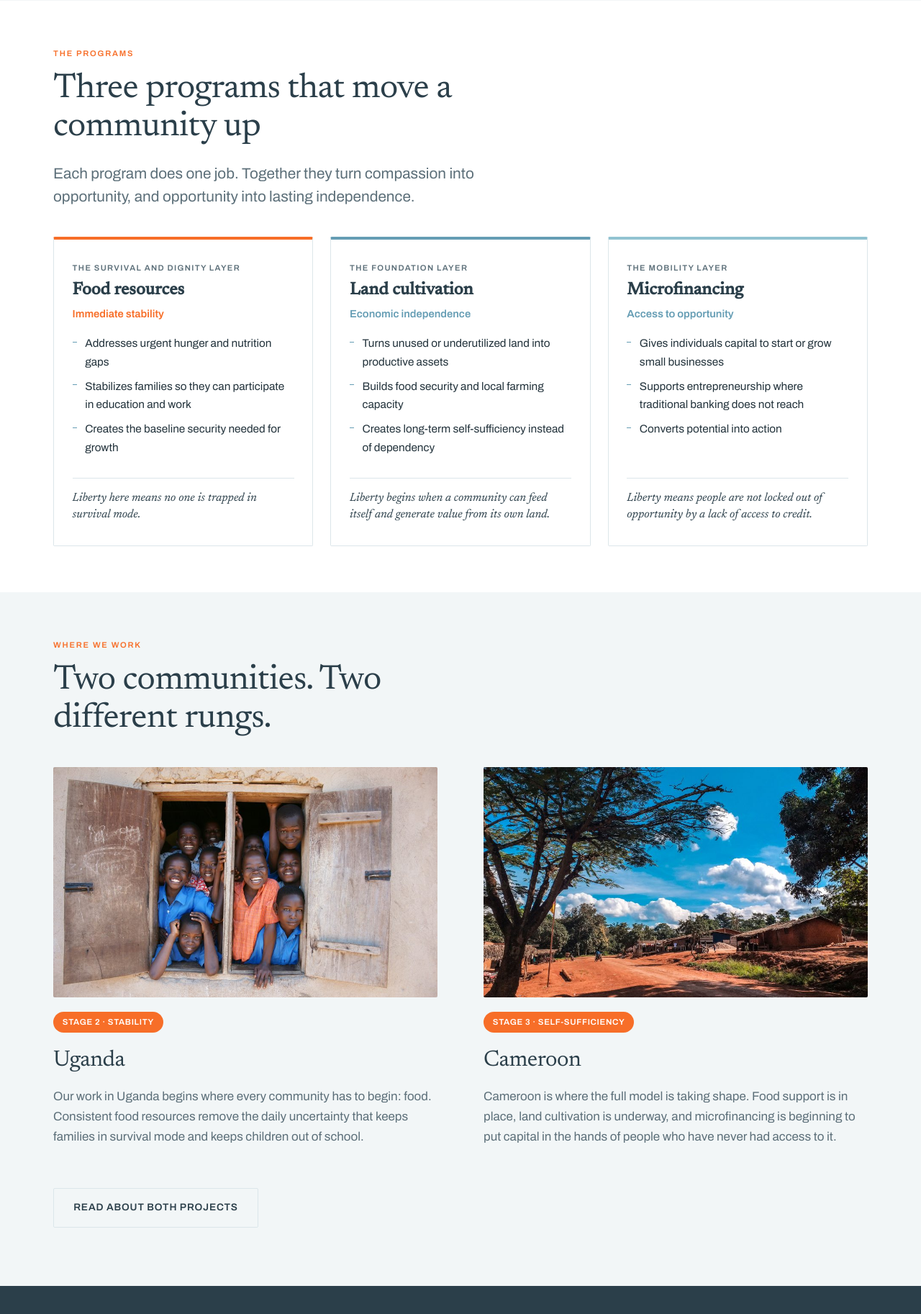
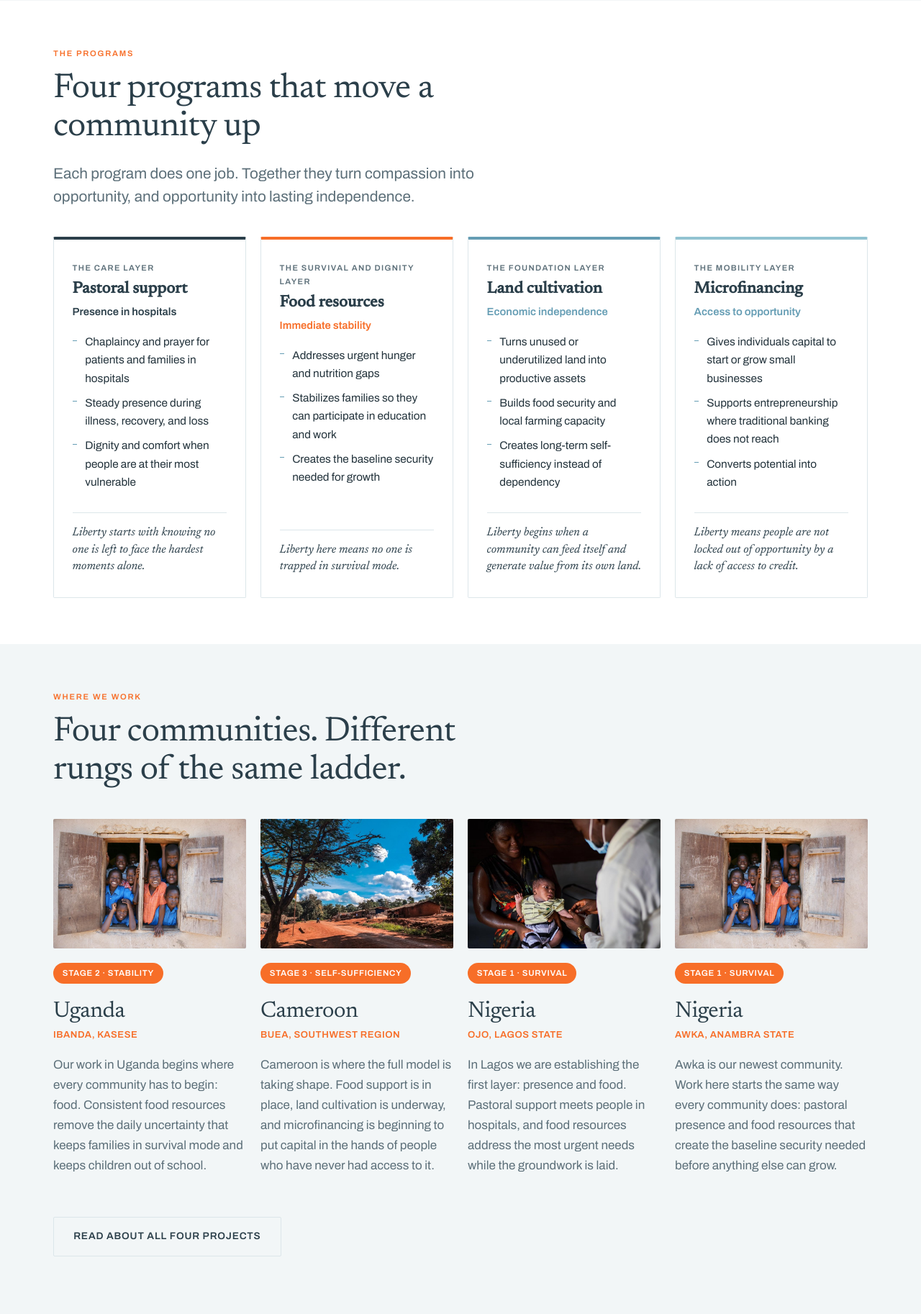
Before and after one commit to isaach3lms/liberty-charity-foundation, a Flask app: page / in a window 1280 px wide. Shown: the part 1598-3424 px from the top of the page at 72% size. Run offline with Flask 3, Linux system fonts and the light colour scheme.

Commit message:
Add pastoral support program and Nigeria locations with specific areas

```diff
--- a/app.py
+++ b/app.py
@@ -52,6 +52,17 @@ STAGES = [
 
 PROGRAMS = [
     {
+        "name": "Pastoral support",
+        "layer": "The care layer",
+        "outcome": "Presence in hospitals",
+        "points": [
+            "Chaplaincy and prayer for patients and families in hospitals",
+            "Steady presence during illness, recovery, and loss",
+            "Dignity and comfort when people are at their most vulnerable",
+        ],
+        "close": "Liberty starts with knowing no one is left to face the hardest moments alone.",
+    },
+    {
         "name": "Food resources",
         "layer": "The survival and dignity layer",
         "outcome": "Immediate stability",
@@ -90,6 +101,7 @@ PROJECTS = [
     {
         "slug": "uganda",
         "country": "Uganda",
+        "area": "Ibanda, Kasese",
         "stage": 2,
         "stage_name": "Stability",
         "programs": ["Food resources"],
@@ -108,6 +120,7 @@ PROJECTS = [
     {
         "slug": "cameroon",
         "country": "Cameroon",
+        "area": "Buea, Southwest Region",
         "stage": 3,
         "stage_name": "Self-sufficiency",
         "programs": ["Food resources", "Land cultivation", "Microfinancing"],
@@ -122,6 +135,44 @@ PROJECTS = [
             "Microfinancing opening credit to small business owners",
         ],
         "next": "Next: capital circulating locally, without outside dependency.",
+    },
+    {
+        "slug": "nigeria-lagos",
+        "country": "Nigeria",
+        "area": "Ojo, Lagos State",
+        "stage": 1,
+        "stage_name": "Survival",
+        "programs": ["Pastoral support", "Food resources"],
+        "photo": "pastoral",
+        "alt": "A health worker tending to a mother and infant in a clinic",
+        "summary": "In Lagos we are establishing the first layer: presence and food. "
+                   "Pastoral support meets people in hospitals, and food resources "
+                   "address the most urgent needs while the groundwork is laid.",
+        "detail": [
+            "Pastoral and hospital-based support for patients and families",
+            "Food resources targeting the most urgent gaps",
+            "Early relationships that the full model will build on",
+        ],
+        "next": "Next: consistent food, then the path toward cultivation.",
+    },
+    {
+        "slug": "nigeria-anambra",
+        "country": "Nigeria",
+        "area": "Awka, Anambra State",
+        "stage": 1,
+        "stage_name": "Survival",
+        "programs": ["Pastoral support", "Food resources"],
+        "photo": "uganda",
+        "alt": "Community members gathered outdoors",
+        "summary": "Awka is our newest community. Work here starts the same way every "
+                   "community does: pastoral presence and food resources that create the "
+                   "baseline security needed before anything else can grow.",
+        "detail": [
+            "Pastoral support introduced through local hospitals",
+            "Food resources for the households under the most strain",
+            "Assessment of land and opportunity for later stages",
+        ],
+        "next": "Next: stabilizing food supply as the foundation for what follows.",
     },
 ]
 
--- a/static/css/site.css
+++ b/static/css/site.css
@@ -442,18 +442,24 @@ a:hover { color: var(--orange); }
 .grid-3 { display: grid; gap: 1.25rem; grid-template-columns: 1fr; }
 @media (min-width: 780px) { .grid-3 { grid-template-columns: repeat(3, 1fr); gap: 1.5rem; } }
 
+/* Four-up program grid: 1 col on phones, 2x2 on tablets, one row on desktop. */
+.grid-4 { display: grid; gap: 1.25rem; grid-template-columns: 1fr; }
+@media (min-width: 600px) { .grid-4 { grid-template-columns: repeat(2, 1fr); gap: 1.25rem; } }
+@media (min-width: 1000px) { .grid-4 { grid-template-columns: repeat(4, 1fr); gap: 1.25rem; } }
+
 .card {
   background: var(--paper);
   border: 1px solid var(--rule);
-  border-top: 4px solid var(--orange);
+  border-top: 4px solid var(--navy);
   border-radius: var(--radius);
   padding: 1.9rem 1.6rem;
   display: flex;
   flex-direction: column;
 }
 
-.card-2 { border-top-color: var(--blue); }
-.card-3 { border-top-color: var(--sky); }
+.card-2 { border-top-color: var(--orange); }
+.card-3 { border-top-color: var(--blue); }
+.card-4 { border-top-color: var(--sky); }
 
 .card-layer {
   font-size: 0.7rem;
@@ -464,16 +470,31 @@ a:hover { color: var(--orange); }
   margin: 0 0 0.45rem;
 }
 
-.card-title { font-family: var(--display); font-size: 1.5rem; color: var(--navy); margin: 0 0 0.35rem; line-height: 1.2; }
+.card-title { font-family: var(--display); font-size: 1.4rem; color: var(--navy); margin: 0 0 0.35rem; line-height: 1.18; word-break: break-word; }
 
 .card-outcome {
   font-size: 0.92rem;
   font-weight: 600;
-  color: var(--orange);
+  color: var(--navy);
   margin: 0 0 1.1rem;
 }
-.card-2 .card-outcome { color: var(--blue); }
+.card-2 .card-outcome { color: var(--orange); }
 .card-3 .card-outcome { color: var(--blue); }
+.card-4 .card-outcome { color: var(--blue); }
+
+/* Location area line under a country name. */
+.place-line {
+  font-size: 0.82rem;
+  font-weight: 600;
+  letter-spacing: 0.04em;
+  text-transform: uppercase;
+  color: var(--orange);
+  margin: 0 0 0.7rem;
+}
+
+/* Home "where we work" cards: image height tuned for the 4-up grid. */
+.grid-4 .split-media img { height: 200px; margin-bottom: 1rem; }
+@media (min-width: 600px) { .grid-4 .split-media img { height: 180px; } }
 
 .card-list { list-style: none; margin: 0 0 1.25rem; padding: 0; }
 .card-list li {
--- a/templates/contact.html
+++ b/templates/contact.html
@@ -69,8 +69,8 @@
       <p class="muted"><a href="mailto:{{ contact_email }}">{{ contact_email }}</a></p>
 
       <h2 class="h-sm mt-2">Where support goes</h2>
-      <p class="muted">Two active projects: food resources in Uganda, and food, land cultivation, and microfinancing in Cameroon.</p>
-      <p><a href="{{ url_for('work') }}">See both projects</a></p>
+      <p class="muted">Four communities across Uganda, Cameroon, and Nigeria, supported through pastoral care, food resources, land cultivation, and microfinancing.</p>
+      <p><a href="{{ url_for('work') }}">See all four projects</a></p>
     </aside>
   </div>
 </section>
--- a/templates/index.html
+++ b/templates/index.html
@@ -12,7 +12,7 @@
        width="1600" height="1066" fetchpriority="high">
   <div class="hero-scrim"></div>
   <div class="wrap hero-body">
-    <p class="eyebrow">Uganda &middot; Cameroon</p>
+    <p class="eyebrow">Uganda &middot; Cameroon &middot; Nigeria</p>
     <h1 class="h-xl hero-title">Building liberty through <span class="accent">compassion</span></h1>
     <p class="lede hero-lede">We help underdeveloped communities move from survival to self-sufficiency through food resources, land cultivation, and microfinancing.</p>
     <div class="hero-actions">
@@ -64,11 +64,11 @@
   <div class="wrap">
     <div class="sec-head reveal">
       <p class="eyebrow">The programs</p>
-      <h2 class="h-lg">Three programs that move a community up</h2>
+      <h2 class="h-lg">Four programs that move a community up</h2>
       <p class="lede">Each program does one job. Together they turn compassion into opportunity, and opportunity into lasting independence.</p>
     </div>
 
-    <div class="grid-3">
+    <div class="grid-4">
       {% for p in programs %}
       <article class="card card-{{ loop.index }} reveal">
         <p class="card-layer">{{ p.layer }}</p>
@@ -88,10 +88,10 @@
   <div class="wrap">
     <div class="sec-head reveal">
       <p class="eyebrow">Where we work</p>
-      <h2 class="h-lg">Two communities. Two different rungs.</h2>
+      <h2 class="h-lg">Four communities. Different rungs of the same ladder.</h2>
     </div>
 
-    <div class="split split-start reveal">
+    <div class="grid-4 reveal">
       {% for pr in projects %}
       <article>
         <div class="split-media">
@@ -100,13 +100,14 @@
         <ul class="tag-row mt-1">
           <li class="tag tag-stage">Stage {{ pr.stage }} &middot; {{ pr.stage_name }}</li>
         </ul>
-        <h3 class="h-md">{{ pr.country }}</h3>
+        <h3 class="h-md" style="margin-bottom:0.15rem">{{ pr.country }}</h3>
+        <p class="place-line">{{ pr.area }}</p>
         <p class="muted">{{ pr.summary }}</p>
       </article>
       {% endfor %}
     </div>
 
-    <p class="mt-3"><a class="btn btn-ghost" href="{{ url_for('work') }}">Read about both projects</a></p>
+    <p class="mt-3"><a class="btn btn-ghost" href="{{ url_for('work') }}">Read about all four projects</a></p>
   </div>
 </section>
 {% endblock %}
```
Also changed, not shown: templates/work.html (+6 -5 lines), static/img/pastoral-1800.jpg (added), static/img/pastoral-900.jpg (added).
